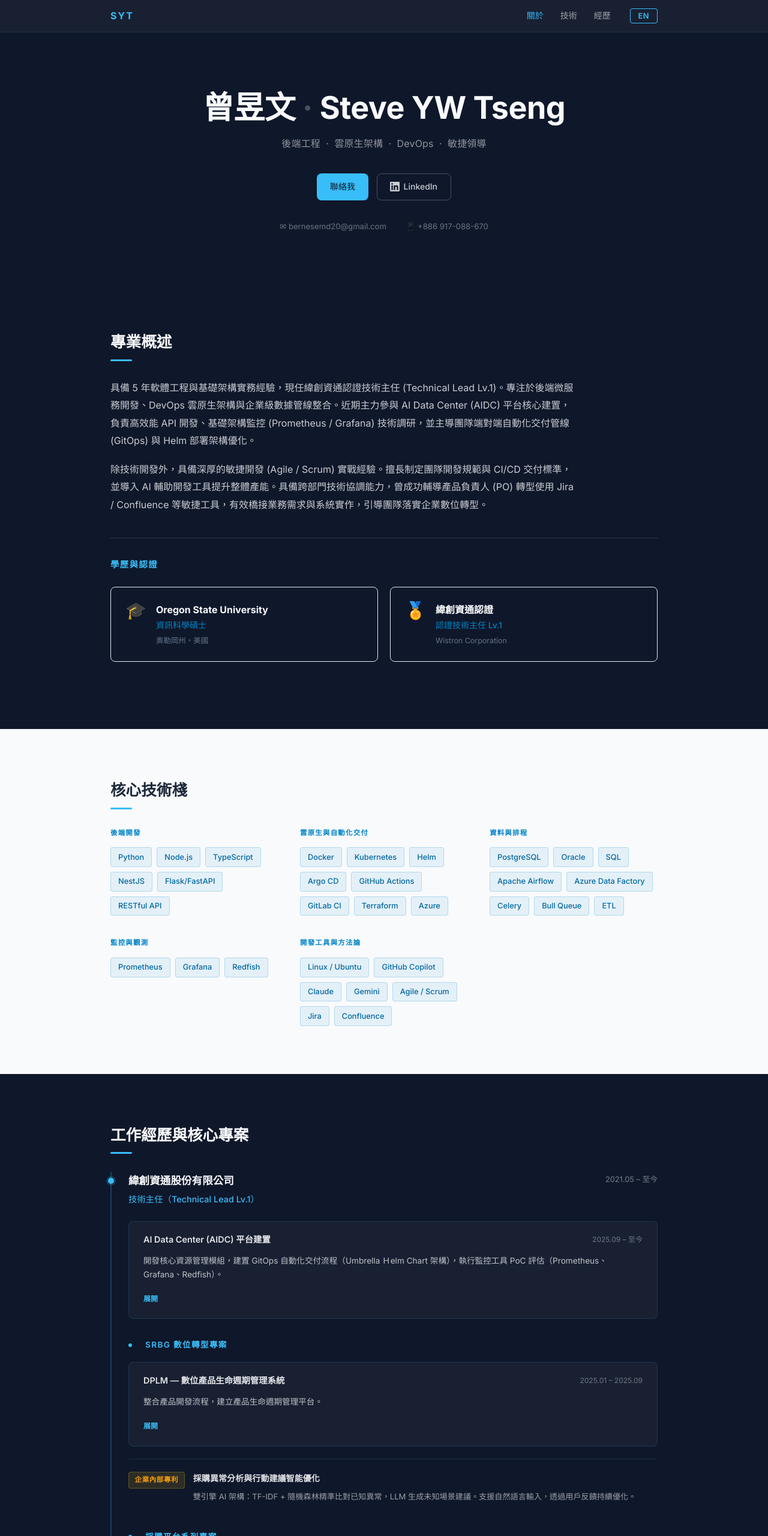
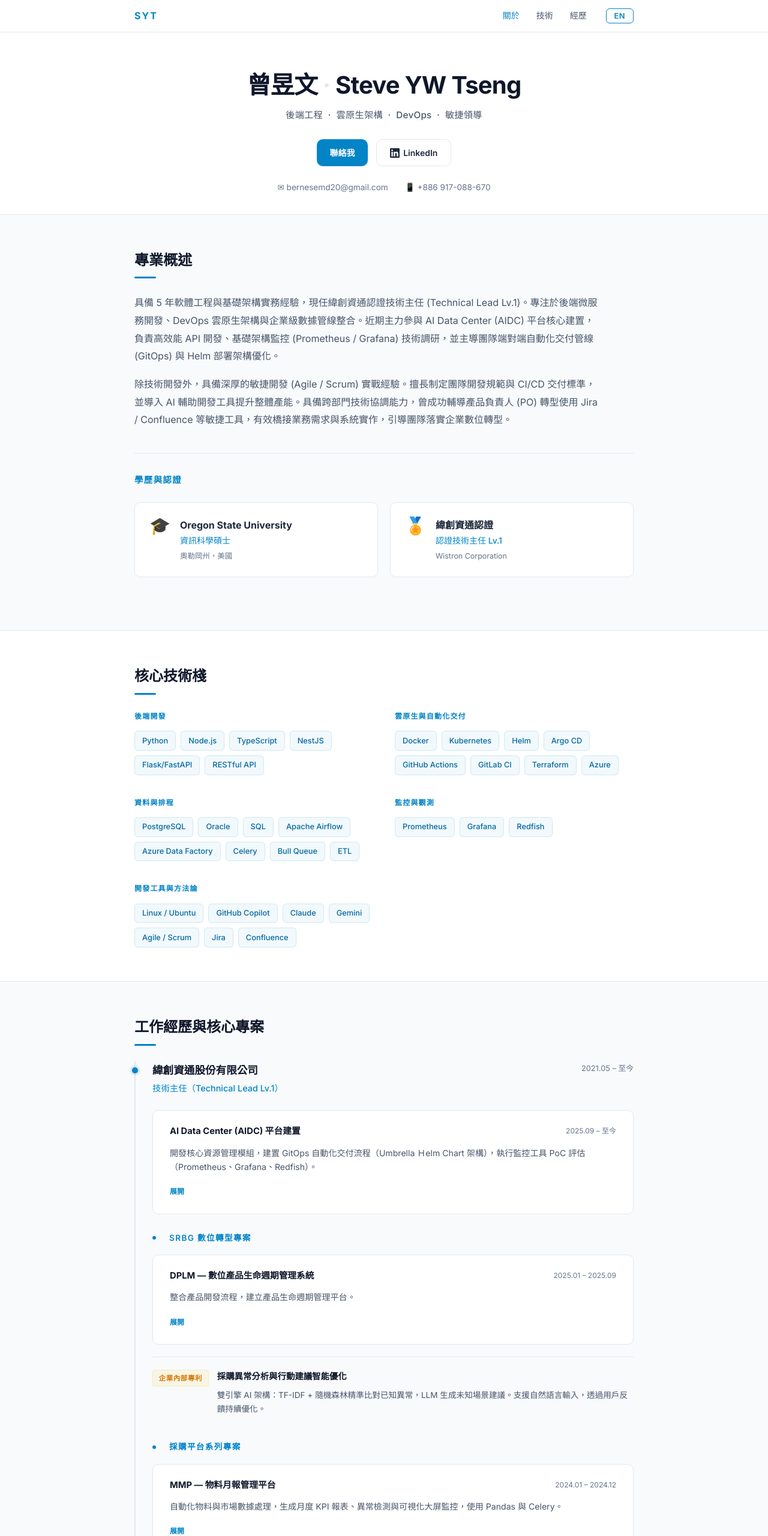
Before and after one commit to SteveTseng/resume, a plain HTML site: page index.html in a window 1280 px wide. Shown: the top 2560 px of the page at 60% size. Drawn offline with Linux system fonts and the light colour scheme.

Commit message:
style: overhaul to modern light theme, shrink hero font, and tighten vertical spacing

```diff
--- a/style.css
+++ b/style.css
@@ -6,16 +6,16 @@
   --navy-light:  #1e293b;
   --slate:       #334155;
   --muted:       #64748b;
-  --teal:        #38bdf8;
-  --teal-dim:    rgba(56,189,248,0.15);
-  --teal-border: rgba(56,189,248,0.25);
-  --white:       #f8fafc;
+  --teal:        #0284c7;          /* Sky-blue accent for modern light theme */
+  --teal-dim:    rgba(2,132,199,0.06);
+  --teal-border: rgba(2,132,199,0.15);
+  --white:       #ffffff;
   --text:        #1e293b;
-  --text-muted:  #64748b;
+  --text-muted:  #475569;
   --border:      #e2e8f0;
-  --radius:      8px;
-  --ease:        0.2s ease;
-  --max-w:       960px;
+  --radius:      10px;
+  --ease:        0.25s cubic-bezier(0.4, 0, 0.2, 1);
+  --max-w:       880px;
 }
 
 html { scroll-behavior: smooth; }
@@ -34,10 +34,10 @@
   position: sticky;
   top: 0;
   z-index: 100;
-  background: rgba(15, 23, 42, 0.96);
+  background: rgba(255, 255, 255, 0.96);
   backdrop-filter: blur(10px);
   -webkit-backdrop-filter: blur(10px);
-  border-bottom: 1px solid rgba(56,189,248,0.1);
+  border-bottom: 1px solid var(--border);
 }
 
 .nav-inner {
@@ -64,7 +64,7 @@
 }
 
 .nav-links a {
-  color: rgba(248,250,252,0.6);
+  color: var(--text-muted);
   text-decoration: none;
   font-size: 0.875rem;
   font-weight: 500;
@@ -78,7 +78,7 @@
   border: 1px solid var(--teal);
   color: var(--teal);
   padding: 0.25rem 0.8rem;
-  border-radius: 4px;
+  border-radius: 6px;
   cursor: pointer;
   font-size: 0.8rem;
   font-weight: 600;
@@ -89,7 +89,7 @@
 
 .lang-btn:hover {
   background: var(--teal);
-  color: var(--navy);
+  color: #ffffff;
 }
 
 /* ─── Shared Utilities ───────────────────────────────────────────── */
@@ -99,13 +99,20 @@
   padding: 0 1.5rem;
 }
 
-.section { padding: 5rem 0; }
-.section-dark { background: var(--navy); color: var(--white); }
+.section { padding: 3.5rem 0; } /* Tightened section spacing from 5rem to 3.5rem */
+
+.section-dark {
+  background: #f8fafc; /* Changed to premium light slate background */
+  color: var(--text);
+  border-top: 1px solid var(--border);
+  border-bottom: 1px solid var(--border);
+}
 
 .section-title {
-  font-size: 1.6rem;
+  font-size: 1.5rem;
   font-weight: 700;
-  margin-bottom: 2.5rem;
+  color: var(--navy);
+  margin-bottom: 2.25rem;
   display: inline-block;
   position: relative;
 }
@@ -125,7 +132,7 @@
 .edu-section {
   margin-top: 2.5rem;
   padding-top: 2rem;
-  border-top: 1px solid rgba(248,250,252,0.15);
+  border-top: 1px solid var(--border);
 }
 
 .edu-section-title {
@@ -139,9 +146,9 @@
 
 /* ─── Hero ───────────────────────────────────────────────────────── */
 .hero {
-  background: var(--navy);
-  color: var(--white);
-  padding: 6rem 0 5rem;
+  background: var(--white); /* Light mode hero background */
+  color: var(--text);
+  padding: 4rem 0 2rem; /* Reduced padding as requested (top 4rem, bottom 2rem) */
   text-align: center;
 }
 
@@ -156,21 +163,22 @@
 }
 
 .hero-name {
-  font-size: clamp(2rem, 5vw, 3.25rem);
-  font-weight: 700;
-  line-height: 1.15;
-  margin-bottom: 1rem;
-  letter-spacing: -0.01em;
+  font-size: clamp(1.75rem, 4.5vw, 2.5rem); /* Shrunk name size as requested */
+  font-weight: 800;
+  line-height: 1.2;
+  margin-bottom: 0.8rem;
+  letter-spacing: -0.02em;
+  color: var(--navy);
 }
 
-.name-sep { color: rgba(248,250,252,0.25); }
+.name-sep { color: var(--border); }
 
 .hero-tagline {
-  color: rgba(248,250,252,0.55);
-  font-size: 1rem;
-  font-weight: 400;
-  margin-bottom: 2.25rem;
-  letter-spacing: 0.01em;
+  color: var(--text-muted);
+  font-size: 0.95rem;
+  font-weight: 500;
+  margin-bottom: 1.75rem;
+  letter-spacing: 0.02em;
 }
 
 .hero-cta {
@@ -178,7 +186,7 @@
   gap: 0.875rem;
   justify-content: center;
   flex-wrap: wrap;
-  margin-bottom: 2rem;
+  margin-bottom: 1.5rem;
 }
 
 .btn {
@@ -189,7 +197,7 @@
   border-radius: var(--radius);
   text-decoration: none;
   font-size: 0.875rem;
-  font-weight: 500;
+  font-weight: 600;
   transition: all var(--ease);
   border: none;
   cursor: pointer;
@@ -197,18 +205,18 @@
 
 .btn-primary {
   background: var(--teal);
-  color: var(--navy);
+  color: #ffffff;
 }
 
 .btn-primary:hover {
-  background: #7dd3fc;
+  background: #025a87;
   transform: translateY(-1px);
 }
 
 .btn-outline {
-  border: 1px solid rgba(248,250,252,0.25);
-  color: rgba(248,250,252,0.8);
-  background: transparent;
+  border: 1px solid var(--border);
+  color: var(--text);
+  background: #ffffff;
 }
 
 .btn-outline:hover {
@@ -219,18 +227,18 @@
 
 .hero-meta {
   display: flex;
-  gap: 2rem;
+  gap: 1.75rem;
   justify-content: center;
   flex-wrap: wrap;
-  color: rgba(248,250,252,0.4);
-  font-size: 0.82rem;
+  color: var(--muted);
+  font-size: 0.85rem;
 }
 
 /* ─── Profile ────────────────────────────────────────────────────── */
 .profile-body p {
   margin-bottom: 1.1rem;
   line-height: 1.85;
-  color: rgba(248,250,252,0.8);
+  color: var(--text-muted);
   max-width: 780px;
 }
 
@@ -242,9 +250,9 @@
 }
 
 .skill-group h3 {
-  font-size: 0.72rem;
+  font-size: 0.75rem;
   font-weight: 600;
-  color: #0284c7;
+  color: var(--teal);
   text-transform: uppercase;
   letter-spacing: 0.1em;
   margin-bottom: 0.875rem;
@@ -258,26 +266,26 @@
 
 .tag {
   background: var(--teal-dim);
-  color: rgba(248,250,252,0.82);
+  color: var(--teal);
   border: 1px solid var(--teal-border);
   padding: 0.28rem 0.75rem;
-  border-radius: 4px;
+  border-radius: 6px;
   font-size: 0.8rem;
   font-weight: 500;
 }
 
 /* Tags on light background */
 .tag-light {
-  background: rgba(2, 132, 199, 0.08);
+  background: rgba(2, 132, 199, 0.05);
   color: #0369a1;
-  border: 1px solid rgba(2, 132, 199, 0.22);
+  border: 1px solid rgba(2, 132, 199, 0.15);
 }
 
 /* ─── Timeline ───────────────────────────────────────────────────── */
 .timeline {
   display: flex;
   flex-direction: column;
-  gap: 3.5rem;
+  gap: 3rem;
 }
 
 .timeline-item {
@@ -287,7 +295,7 @@
 }
 
 .timeline-item.timeline-dark {
-  border-left-color: rgba(56,189,248,0.25);
+  border-left-color: var(--border);
 }
 
 .work-summary {
@@ -299,7 +307,7 @@
 
 .work-summary li {
   font-size: 0.88rem;
-  color: rgba(248,250,252,0.75);
+  color: var(--text-muted);
   padding-left: 1.25rem;
   position: relative;
   line-height: 1.65;
@@ -322,7 +330,7 @@
   height: 10px;
   background: var(--teal);
   border-radius: 50%;
-  box-shadow: 0 0 0 3px rgba(56,189,248,0.2);
+  box-shadow: 0 0 0 3px rgba(2, 132, 199, 0.15);
 }
 
 .timeline-header {
@@ -337,33 +345,40 @@
 .company {
   font-size: 1.1rem;
   font-weight: 700;
+  color: var(--navy);
   margin-bottom: 0.2rem;
 }
 
-.role { color: #0284c7; font-size: 0.9rem; font-weight: 500; }
+.role { color: var(--teal); font-size: 0.9rem; font-weight: 500; }
 .role-dark { color: var(--teal); }
 
 .period { color: var(--muted); font-size: 0.8rem; white-space: nowrap; padding-top: 0.1rem; }
-.period-dark { color: rgba(248,250,252,0.45); }
+.period-dark { color: var(--muted); }
 
 .project-card {
-  background: #f1f5f9;
+  background: #ffffff;
   border: 1px solid var(--border);
   border-radius: var(--radius);
-  padding: 1.25rem 1.5rem;
-  margin-bottom: 1rem;
-  transition: box-shadow var(--ease);
+  padding: 1.5rem 1.75rem;
+  margin-bottom: 1.25rem;
+  transition: box-shadow var(--ease), transform var(--ease);
 }
 
-.project-card:hover { box-shadow: 0 4px 16px rgba(0,0,0,0.07); }
+.project-card:hover {
+  box-shadow: 0 10px 25px rgba(15, 23, 42, 0.05);
+  transform: translateY(-2px);
+}
 
 /* Project card on dark background */
 .project-card-dark {
-  background: rgba(248,250,252,0.04);
-  border-color: rgba(56,189,248,0.15);
+  background: #ffffff;
+  border-color: var(--border);
 }
 
-.project-card-dark:hover { box-shadow: 0 4px 20px rgba(0,0,0,0.3); }
+.project-card-dark:hover {
+  box-shadow: 0 10px 25px rgba(15, 23, 42, 0.05);
+  transform: translateY(-2px);
+}
 
 .project-header {
   display: flex;
@@ -374,11 +389,11 @@
   flex-wrap: wrap;
 }
 
-.project-card h4 { font-size: 0.9rem; font-weight: 600; color: var(--navy); line-height: 1.4; }
-.project-card-dark h4 { color: rgba(248,250,252,0.9); }
+.project-card h4 { font-size: 0.92rem; font-weight: 700; color: var(--navy); line-height: 1.4; }
+.project-card-dark h4 { color: var(--navy); }
 
 .project-period { font-size: 0.75rem; color: var(--muted); white-space: nowrap; }
-.project-card-dark .project-period { color: rgba(248,250,252,0.4); }
+.project-card-dark .project-period { color: var(--muted); }
 
 .project-card ul,
 .plain-list {
@@ -390,15 +405,15 @@
 
 .project-card li,
 .plain-list li {
-  font-size: 0.875rem;
-  color: var(--text);
+  font-size: 0.88rem;
+  color: var(--text-muted);
   padding-left: 1.25rem;
   position: relative;
   line-height: 1.65;
 }
 
-.project-card-dark li { color: rgba(248,250,252,0.75); }
-.plain-list-dark li { color: rgba(248,250,252,0.75); }
+.project-card-dark li { color: var(--text-muted); }
+.plain-list-dark li { color: var(--text-muted); }
 
 .project-card li::before,
 .plain-list li::before {
@@ -416,15 +431,15 @@
   gap: 0.875rem;
   margin-top: 1.25rem;
   padding-top: 1.25rem;
-  border-top: 1px solid rgba(56,189,248,0.15);
+  border-top: 1px solid var(--border);
   align-items: flex-start;
 }
 
 .patent-badge {
   flex-shrink: 0;
-  background: rgba(250, 204, 21, 0.12);
-  color: #f59e0b;
-  border: 1px solid rgba(250,204,21,0.25);
+  background: rgba(250, 204, 21, 0.1);
+  color: #d97706;
+  border: 1px solid rgba(250,204,21,0.22);
   border-radius: 4px;
   padding: 0.2rem 0.6rem;
   font-size: 0.72rem;
@@ -435,15 +450,15 @@
 }
 
 .patent-title {
-  font-size: 0.88rem;
+  font-size: 0.9rem;
   font-weight: 600;
-  color: rgba(248,250,252,0.9);
+  color: var(--navy);
   margin-bottom: 0.5rem;
 }
 
 .patent-desc {
-  font-size: 0.82rem;
-  color: rgba(248,250,252,0.6);
+  font-size: 0.85rem;
+  color: var(--text-muted);
   line-height: 1.7;
   margin-bottom: 0.75rem;
 }
@@ -456,9 +471,9 @@
 
 .patent-tags span {
   font-size: 0.72rem;
-  color: rgba(248,250,252,0.45);
-  background: rgba(248,250,252,0.06);
-  border: 1px solid rgba(248,250,252,0.1);
+  color: var(--muted);
+  background: #f1f5f9;
+  border: 1px solid var(--border);
   border-radius: 4px;
   padding: 0.15rem 0.55rem;
 }
@@ -470,7 +485,7 @@
   color: var(--teal);
   text-transform: uppercase;
   letter-spacing: 0.1em;
-  margin: 2rem 0 1rem;
+  margin: 1.75rem 0 1rem;
   padding-left: 1.75rem;
   position: relative;
 }
@@ -489,8 +504,8 @@
 
 /* ─── Project Card Expand/Collapse ──────────────────────────────────── */
 .project-summary {
-  font-size: 0.85rem;
-  color: rgba(248,250,252,0.75);
+  font-size: 0.88rem;
+  color: var(--text-muted);
   line-height: 1.65;
   margin: 0.75rem 0 0.5rem;
 }
@@ -542,8 +557,8 @@
 }
 
 .detail-block p {
-  font-size: 0.85rem;
-  color: rgba(248,250,252,0.75);
+  font-size: 0.88rem;
+  color: var(--text-muted);
   line-height: 1.65;
   margin: 0;
 }
@@ -557,8 +572,8 @@
 }
 
 .detail-block li {
-  font-size: 0.85rem;
-  color: rgba(248,250,252,0.75);
+  font-size: 0.88rem;
+  color: var(--text-muted);
   padding-left: 1.25rem;
   position: relative;
   line-height: 1.6;
@@ -585,7 +600,7 @@
 }
 
 .project-tile:hover {
-  box-shadow: 0 4px 20px rgba(0,0,0,0.08);
+  box-shadow: 0 10px 25px rgba(15, 23, 42, 0.05);
   transform: translateY(-2px);
 }
 
@@ -597,15 +612,15 @@
   display: flex;
   justify-content: space-between;
   align-items: flex-start;
-  color: #0284c7;
+  color: var(--teal);
 }
 
 .badge-inprogress {
   font-size: 0.7rem;
   font-weight: 600;
-  color: #0284c7;
-  background: rgba(2,132,199,0.08);
-  border: 1px solid rgba(2,132,199,0.2);
+  color: var(--teal);
+  background: rgba(2,132,199,0.05);
+  border: 1px solid rgba(2,132,199,0.15);
   border-radius: 4px;
   padding: 0.15rem 0.55rem;
   letter-spacing: 0.04em;
@@ -613,12 +628,12 @@
 
 .project-tile h3 {
   font-size: 0.95rem;
-  font-weight: 600;
+  font-weight: 700;
   color: var(--navy);
 }
 
 .project-tile p {
-  font-size: 0.82rem;
+  font-size: 0.85rem;
   color: var(--text-muted);
   line-height: 1.7;
   flex: 1;
@@ -646,10 +661,11 @@
   border-radius: var(--radius);
   padding: 1.5rem;
   transition: box-shadow var(--ease);
+  background: #ffffff;
 }
 
 .edu-card:hover {
-  box-shadow: 0 4px 16px rgba(0,0,0,0.07);
+  box-shadow: 0 10px 25px rgba(15, 23, 42, 0.05);
 }
 
 .edu-icon {
@@ -662,10 +678,11 @@
   font-size: 1rem;
   font-weight: 700;
   margin-bottom: 0.3rem;
+  color: var(--navy);
 }
 
 .edu-degree {
-  color: #0284c7;
+  color: var(--teal);
   font-size: 0.875rem;
   font-weight: 500;
   margin-bottom: 0.2rem;
@@ -680,13 +697,12 @@
 .lang-section { margin-top: 1rem; }
 
 .lang-title {
-  font-size: 1rem;
+  font-size: 0.75rem;
   font-weight: 600;
   color: var(--muted);
   margin-bottom: 1rem;
   text-transform: uppercase;
   letter-spacing: 0.08em;
-  font-size: 0.75rem;
 }
 
 .lang-items {
@@ -705,6 +721,7 @@
   font-size: 0.9rem;
   font-weight: 500;
   min-width: 160px;
+  color: var(--text);
 }
 
 .lang-level {
@@ -714,19 +731,19 @@
 
 /* ─── Footer ─────────────────────────────────────────────────────── */
 .footer {
-  background: var(--navy);
-  color: rgba(248,250,252,0.3);
+  background: #ffffff;
+  color: var(--muted);
   text-align: center;
   padding: 1.75rem;
   font-size: 0.8rem;
-  border-top: 1px solid rgba(255,255,255,0.04);
+  border-top: 1px solid var(--border);
 }
 
 /* ─── Responsive ─────────────────────────────────────────────────── */
 @media (max-width: 700px) {
   .nav-links { display: none; }
-  .hero { padding: 4rem 0 3rem; }
-  .section { padding: 3.5rem 0; }
+  .hero { padding: 3rem 0 2rem; }
+  .section { padding: 2.5rem 0; }
   .hero-meta { gap: 1rem; }
   .timeline-header { flex-direction: column; gap: 0.25rem; }
   .project-header { flex-direction: column; gap: 0.25rem; }
```
